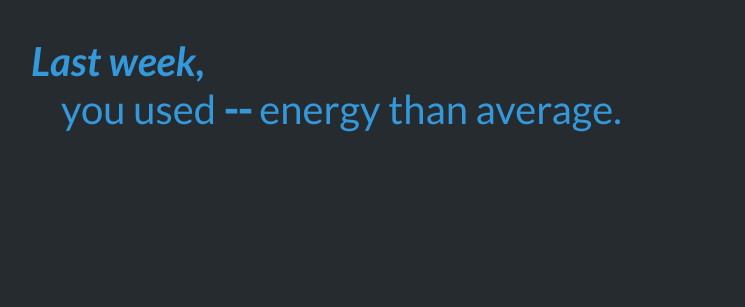
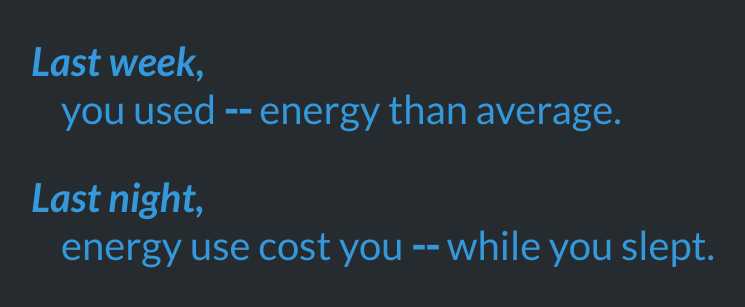
Before and after one commit to glifchits/energyapps, a Python web app: template app/templates/dashboard.html in a window 1280 px wide. Shown: the part 188-495 px from the top of the page, without its empty margins (119-864 px from the left). Run offline with Jinja, Linux system fonts and the light colour scheme; the template is opened without the code that fills it, so the values that code supplies are empty; style sheets or scripts are compiled from the project's sources; some libraries are stand-ins or nearby versions.

Commit message:
adding sleeping use line

```diff
--- a/app/templates/dashboard.html
+++ b/app/templates/dashboard.html
@@ -13,6 +13,9 @@
   <div class=widget>
     <span class=title>Last week,</span> you used <span class=statistic id=weekly-delta>--</span> energy than average.
   </div>
+  <div class=widget>
+    <span class=title>Last night,</span> energy use cost you <span class=statistic id=sleeping-use>--</span> while you slept.
+  </div>
 </div>
 
 {% endblock %}
```
